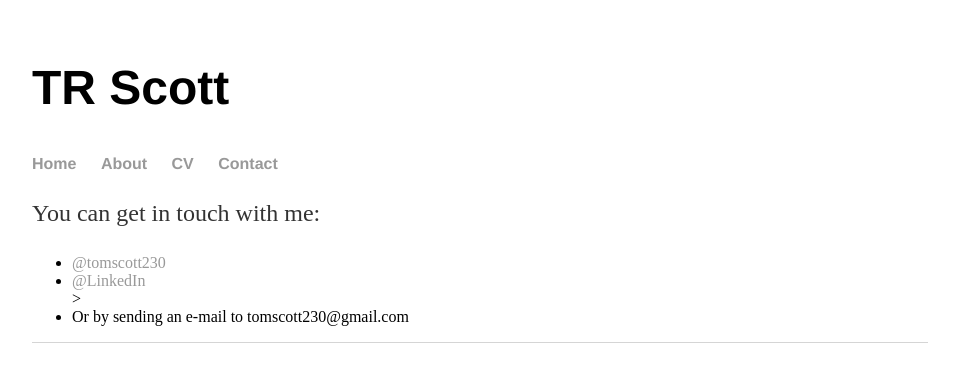
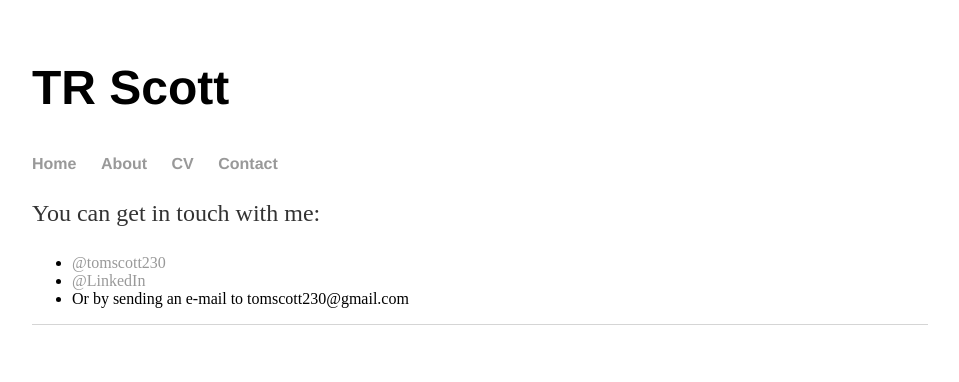
Before and after one commit to tscott-dot/scottie1989.github.io, a Jekyll site: the page built from contact/index.html, in a window 1280 px wide. Shown: the top 382 px of the page, without its empty margins (160-1119 px from the left). Built offline with Jekyll 4.4.1, drawn with Linux system fonts in a browser that asks for light colours.

Commit message:
Update index.html

```diff
--- a/contact/index.html
+++ b/contact/index.html
@@ -7,9 +7,9 @@ title: TR Scott | Contact
 
 	<p>You can get in touch with me:</p>
 
-	<ul class="list-unstyled">
+	<ul>
 	<li><a href="https://twitter.com/tomscott230">@tomscott230</a></li>
-	<li><a href="https://www.linkedin.com/pub/thomas-scott/62/68/566">@LinkedIn</a></li> >
+	<li><a href="https://www.linkedin.com/pub/thomas-scott/62/68/566">@LinkedIn</a></li>
 	<li>Or by sending an e-mail to <span class="obfuscate">tomscott230@gmail.com</span></li>
 	</ul>
 
```
